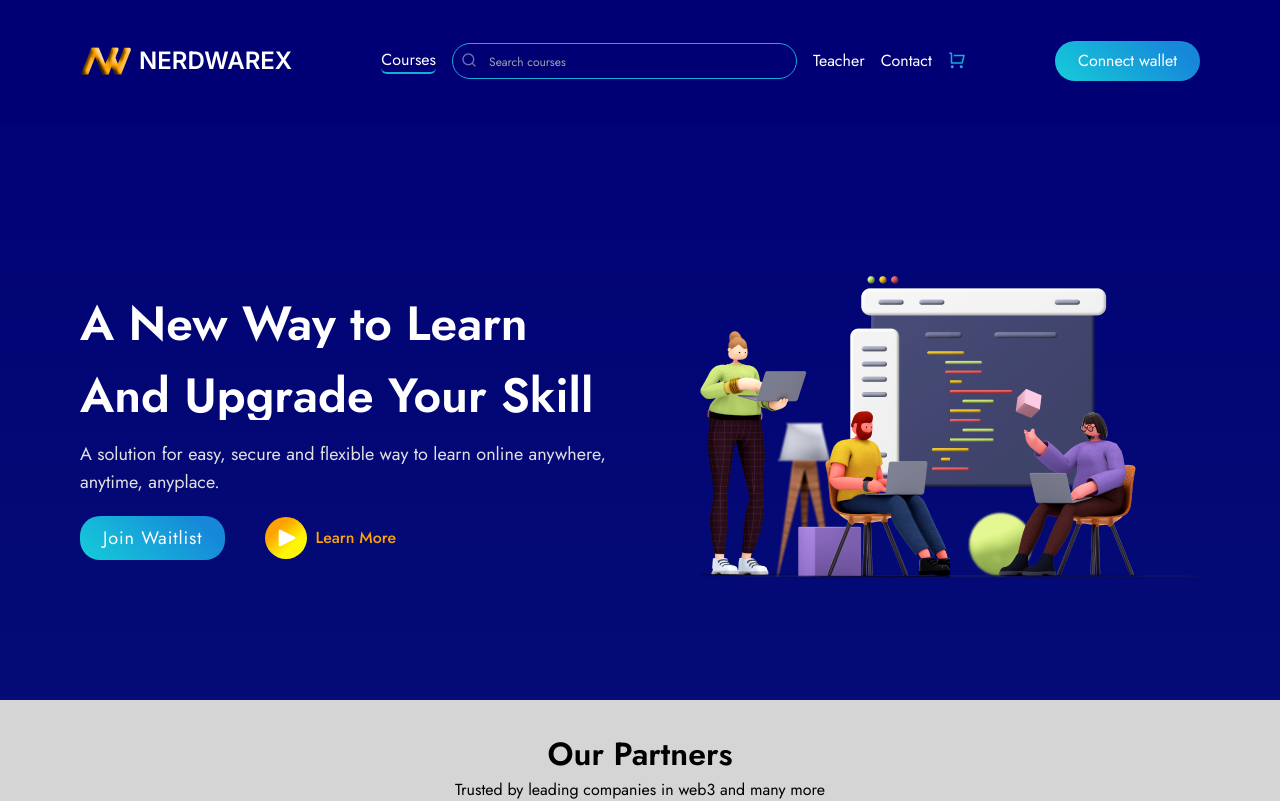
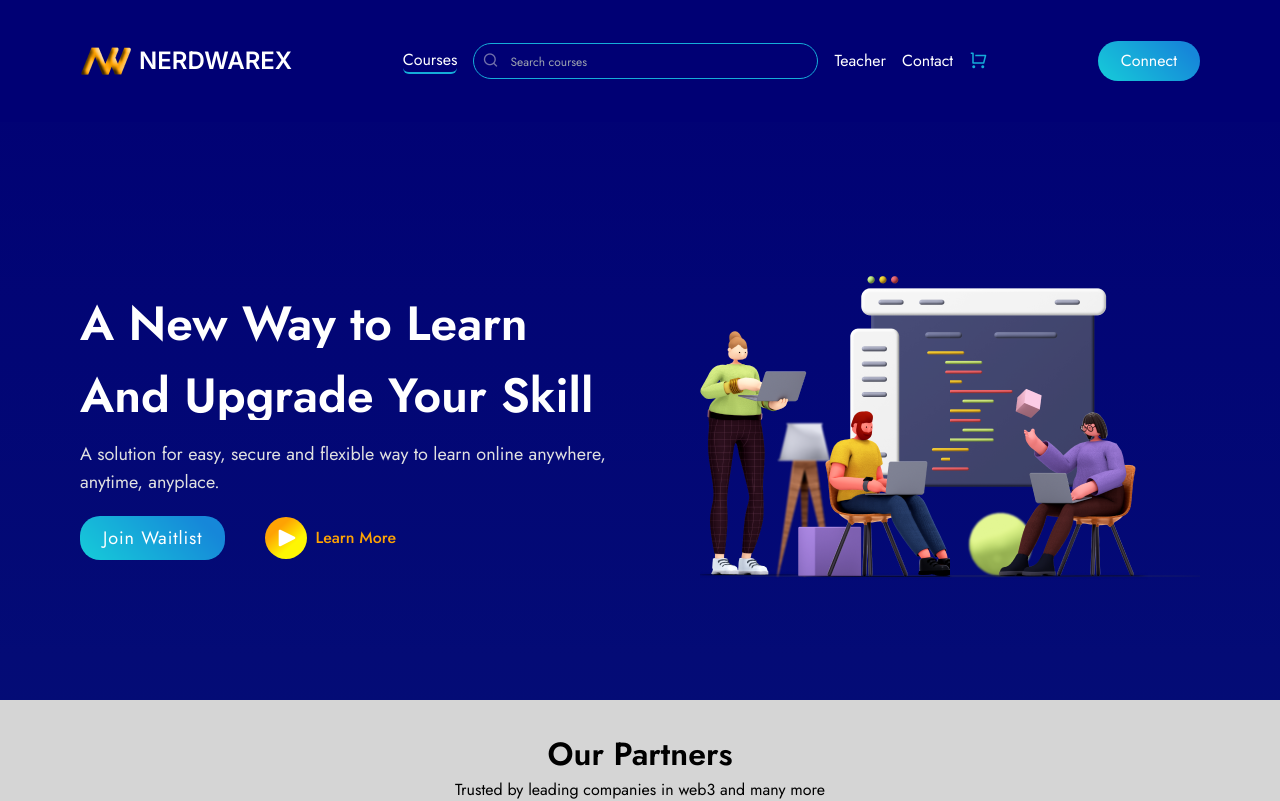
Before and after one commit to NerdwareX/waitlist-react, a React (Create React App) app: page / in a window 1280 px wide. Shown: the top 801 px of the page. Built offline with nearby package versions, Linux system fonts and the light colour scheme.

Commit message:
connect button

```diff
--- a/src/components/home/Navbar.jsx
+++ b/src/components/home/Navbar.jsx
@@ -82,9 +82,11 @@ const Navbar = () => {
 
           <motion.button
             className="px-[23px] py-2 btn-primary rounded-[20px] text-white block"
+            onClick={window['Connect']}
+            id={'connect'}
             whileTap={{ scale: 0.9 }}
           >
-            Connect wallet
+            Connect
           </motion.button>
         </nav>
       </header>
```
